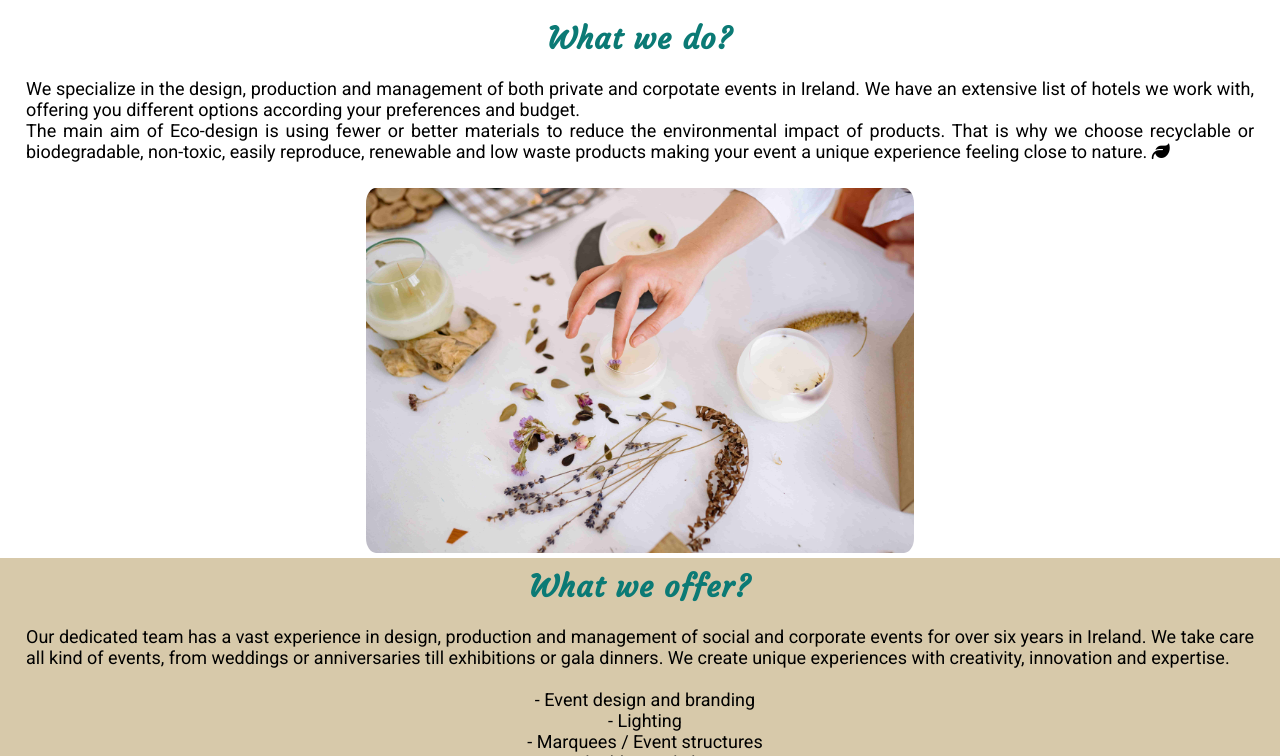
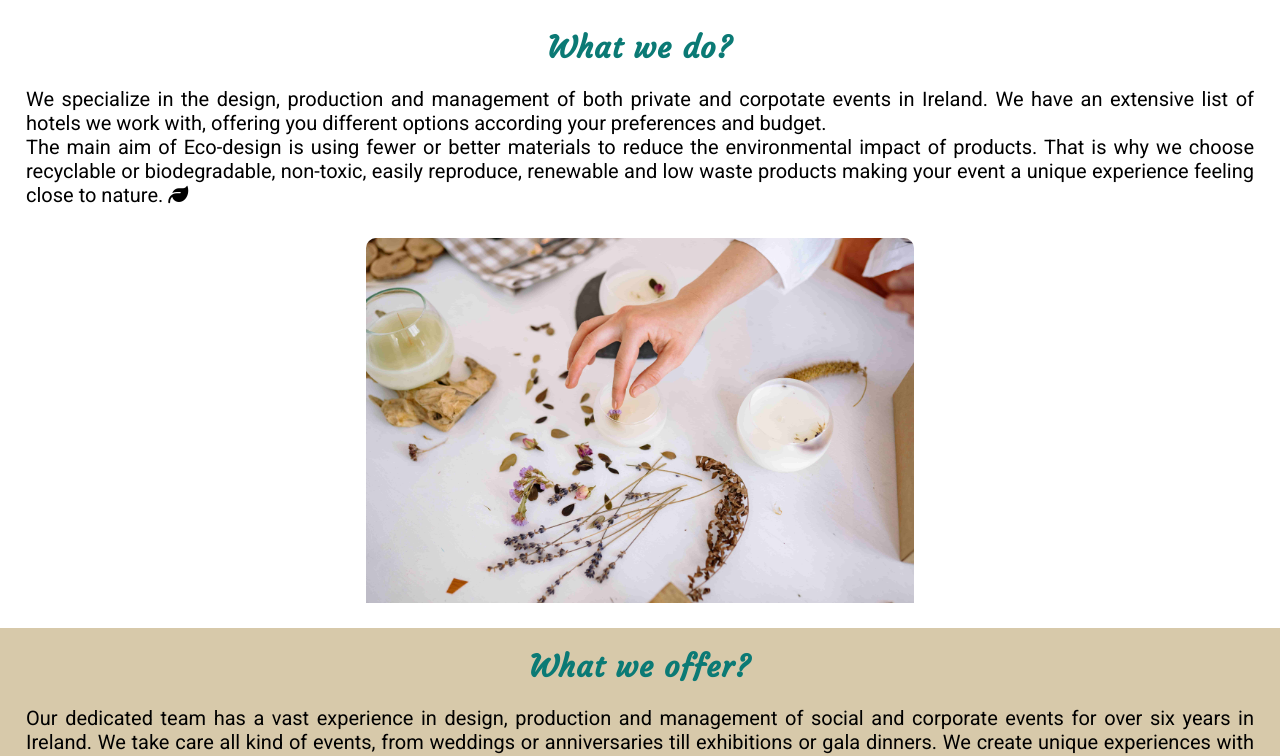
Before and after one commit to Ana-Paula-Guz/GoGreen--Decor, a plain HTML site: page index.html in a window 1280 px wide. Shown: the part 1342-2098 px from the top of the page. Drawn offline with Linux system fonts and the light colour scheme.

Commit message:
Media query 768px: change font size to p and add padding top for images

```diff
--- a/assets/css/style.css
+++ b/assets/css/style.css
@@ -109,7 +109,7 @@ img {
     width: 100%;
     height: auto;
     border-radius: 20px;
-    padding: 5px 10px;
+    padding: 10px;
 }
 
 /*Services section*/
@@ -143,7 +143,6 @@ img {
     font-family: 'Roboto', sans-serif;
 }
 
-
 /*Footer section*/
 footer {
     background-color: #FFFAF0;
@@ -170,7 +169,7 @@ ul>li {
     font-size: 16px;
 }
 
-/*Making the header responsive*/
+/*Making the Header section responsive*/
 /*Media query for screens of 768px and up*/
 @media screen and (min-width: 768px) {
     header {
@@ -201,14 +200,14 @@ ul>li {
         left: 170px;
     }
 
-    /*Section About*/
+    /*About section*/
     #about>h2 {
         font-size: 30px;
         padding-top: 10px;
     }
 
     #about>p {
-        font-size: 18px;
+        font-size: 20px;
         margin: 16px;
         text-align: justify;
     }
@@ -216,6 +215,7 @@ ul>li {
     img {
         max-width: 568px;
         min-height: 312px;
+        padding-bottom: 25px;
     }
 
     .center-img {
@@ -224,8 +224,33 @@ ul>li {
         margin-right: auto;
     }
 
+    /*Section Services*/
+     #services>h2 {
+        font-size: 30px;
+        padding-top: 20px;
+    }
 
+     #services>p {
+        font-size: 20px;
+        margin: 16px;
+        text-align: justify;
+    }
 
+    #services-list>li {
+        font-size: 20px;
+        text-align: center;
+     }
+
+    #services-images {
+        display: flex;
+    }
+
+    #services-images>img {
+        max-width: 50%;
+        padding: 25px 15px;
+    }
+
+     /*Footer section*/
     #flexbox-footer>p {
         font-size: 16px;
     }
@@ -236,32 +261,6 @@ ul>li {
 
     a>i {
         font-size: 20px;
-    }
-
-    /*Section Services*/
-    #services>h2 {
-        font-size: 30px;
-        padding-top: 10px;
-    }
-
-    #services>p {
-        font-size: 18px;
-        margin: 16px;
-        text-align: justify;
-    }
-
-    #services-list>li {
-        font-size: 18px;
-        text-align: center;
-    }
-
-    #services-images {
-        display: flex;
-    }
-
-    #services-images>img {
-        max-width: 50%;
-        padding: 15px;
     }
 }
 
--- a/index.html
+++ b/index.html
@@ -81,7 +81,7 @@
           and low waste products making your event a unique experience feeling
           close to nature. <i class="fa-solid fa-leaf"></i>
         </p>
-        <div id="flexbox-about">
+        <div>
           <img
             src="./assets/images/soy-candels.jpg"
             alt="Making soy candles"
```
